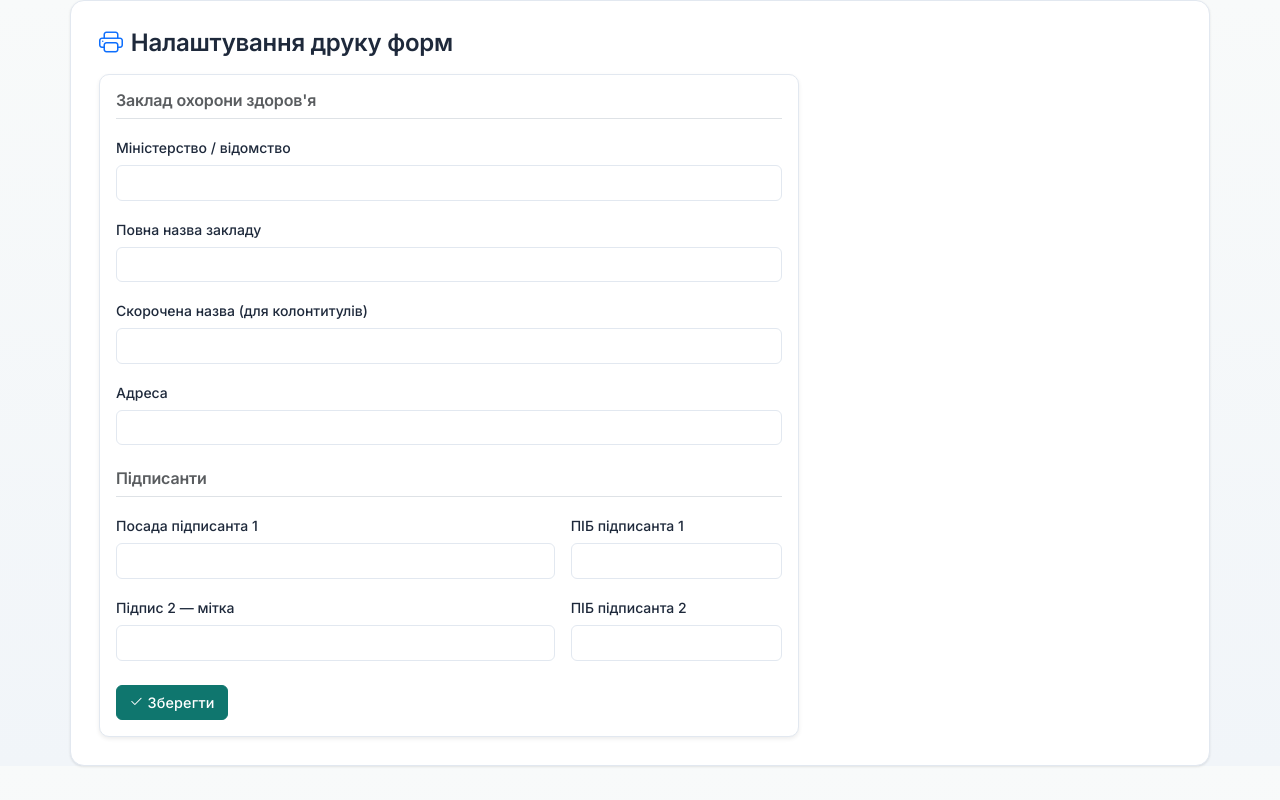
After one commit to Mendela-A/Med-Data, a Flask app: template templates/statisty/print_settings.html in a window 1280 px wide. The commit adds this page. Run offline with Flask 3, Linux system fonts and the light colour scheme; the template is opened without the code that fills it, so the values that code supplies are empty.

Commit message:
feat(statisty): add PrintSettings — configurable print headers for forms
- New PrintSettings model (singleton id=1) with org name, address, signers
- Migration a1b2c3d4e5f6 seeds default values
- /statisty/print-settings page (admin only) to edit settings
- All three print templates (007, 007-dept-month, 016) use ps.* instead of hardcoded strings
- Admin link added to Статисти dropdown in navbar

Co-Authored-By: Claude Sonnet 4.6 <noreply@anthropic.com>

```diff
--- a/templates/base.html
+++ b/templates/base.html
@@ -58,6 +58,15 @@
                 <i class="bi bi-clipboard2-data me-2"></i>Форма 016 — зведена відомість
               </a>
             </li>
+            {% if current_user.role == 'admin' %}
+            <li><hr class="dropdown-divider"></li>
+            <li>
+              <a class="dropdown-item{% if request.endpoint == 'statisty.print_settings_edit' %} active{% endif %}"
+                 href="{{ url_for('statisty.print_settings_edit') }}">
+                <i class="bi bi-printer me-2"></i>Налаштування друку
+              </a>
+            </li>
+            {% endif %}
           </ul>
         </div>
       {% endif %}
--- /dev/null
+++ b/templates/statisty/print_settings.html
@@ -0,0 +1,64 @@
+{% extends "base.html" %}
+{% block title %}Налаштування друку форм{% endblock %}
+
+{% block content %}
+<div class="d-flex align-items-center mb-3">
+  <h4 class="mb-0">
+    <i class="bi bi-printer me-2 text-primary"></i>Налаштування друку форм
+  </h4>
+</div>
+
+<div class="card shadow-sm" style="max-width: 700px;">
+  <div class="card-body">
+    <form method="post">
+      <input type="hidden" name="csrf_token" value="{{ csrf_token() }}">
+
+      <h6 class="text-muted mb-3 border-bottom pb-2">Заклад охорони здоров'я</h6>
+
+      <div class="mb-3">
+        <label class="form-label">Міністерство / відомство</label>
+        <input type="text" class="form-control" name="ministry" value="{{ ps.ministry }}">
+      </div>
+      <div class="mb-3">
+        <label class="form-label">Повна назва закладу</label>
+        <input type="text" class="form-control" name="org_name" value="{{ ps.org_name }}">
+      </div>
+      <div class="mb-3">
+        <label class="form-label">Скорочена назва (для колонтитулів)</label>
+        <input type="text" class="form-control" name="org_short_name" value="{{ ps.org_short_name }}">
+      </div>
+      <div class="mb-4">
+        <label class="form-label">Адреса</label>
+        <input type="text" class="form-control" name="org_address" value="{{ ps.org_address }}">
+      </div>
+
+      <h6 class="text-muted mb-3 border-bottom pb-2">Підписанти</h6>
+
+      <div class="row g-3 mb-3">
+        <div class="col-md-8">
+          <label class="form-label">Посада підписанта 1</label>
+          <input type="text" class="form-control" name="signer1_title" value="{{ ps.signer1_title }}">
+        </div>
+        <div class="col-md-4">
+          <label class="form-label">ПІБ підписанта 1</label>
+          <input type="text" class="form-control" name="signer1_name" value="{{ ps.signer1_name }}">
+        </div>
+      </div>
+      <div class="row g-3 mb-4">
+        <div class="col-md-8">
+          <label class="form-label">Підпис 2 — мітка</label>
+          <input type="text" class="form-control" name="signer2_label" value="{{ ps.signer2_label }}">
+        </div>
+        <div class="col-md-4">
+          <label class="form-label">ПІБ підписанта 2</label>
+          <input type="text" class="form-control" name="signer2_name" value="{{ ps.signer2_name }}">
+        </div>
+      </div>
+
+      <button type="submit" class="btn btn-primary">
+        <i class="bi bi-check2 me-1"></i>Зберегти
+      </button>
+    </form>
+  </div>
+</div>
+{% endblock %}
```
Also changed, not shown: app/blueprints/statisty/routes.py (+34 -1 lines), migrations/versions/a1b2c3d4e5f6_add_print_settings.py (added, +47 -0 lines), models.py (+26 -0 lines), templates/print_form007.html (+6 -6 lines), templates/print_form007_dept_month.html (+4 -4 lines), templates/print_form016.html (+6 -6 lines).
